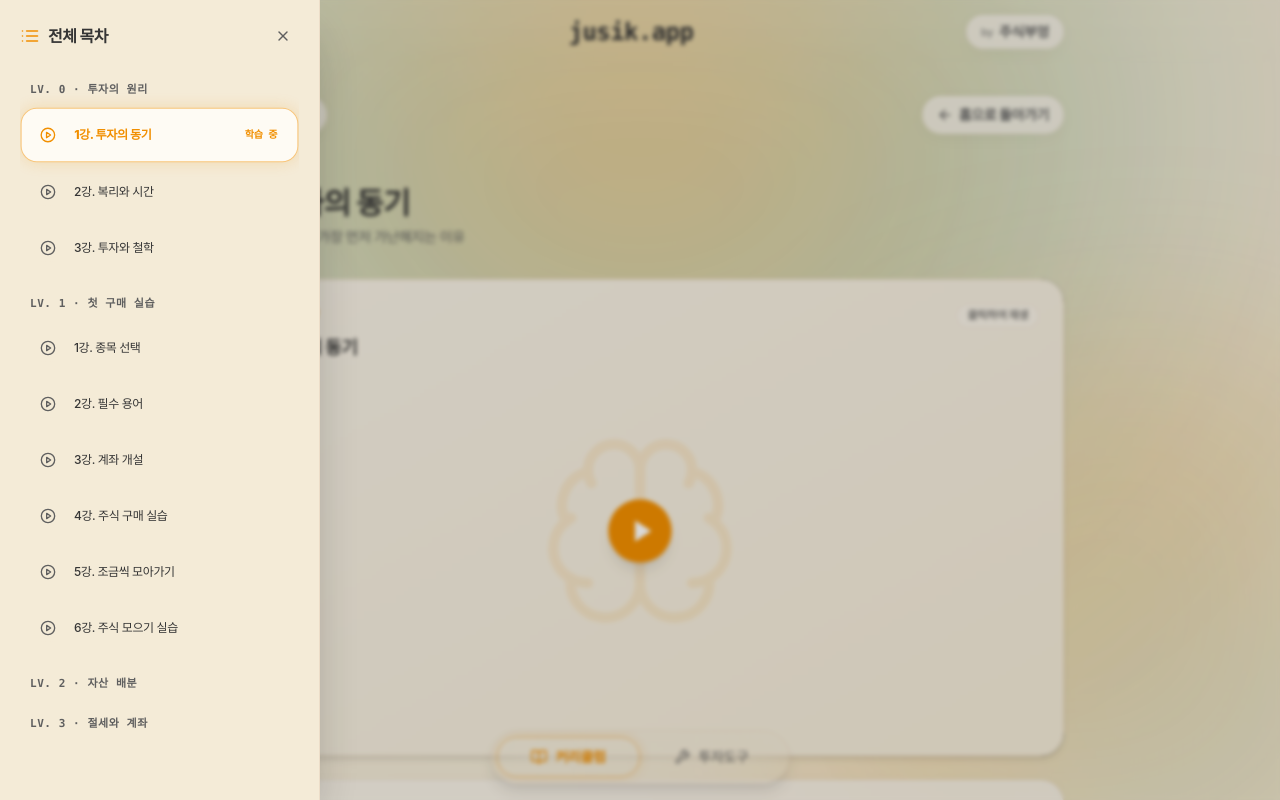
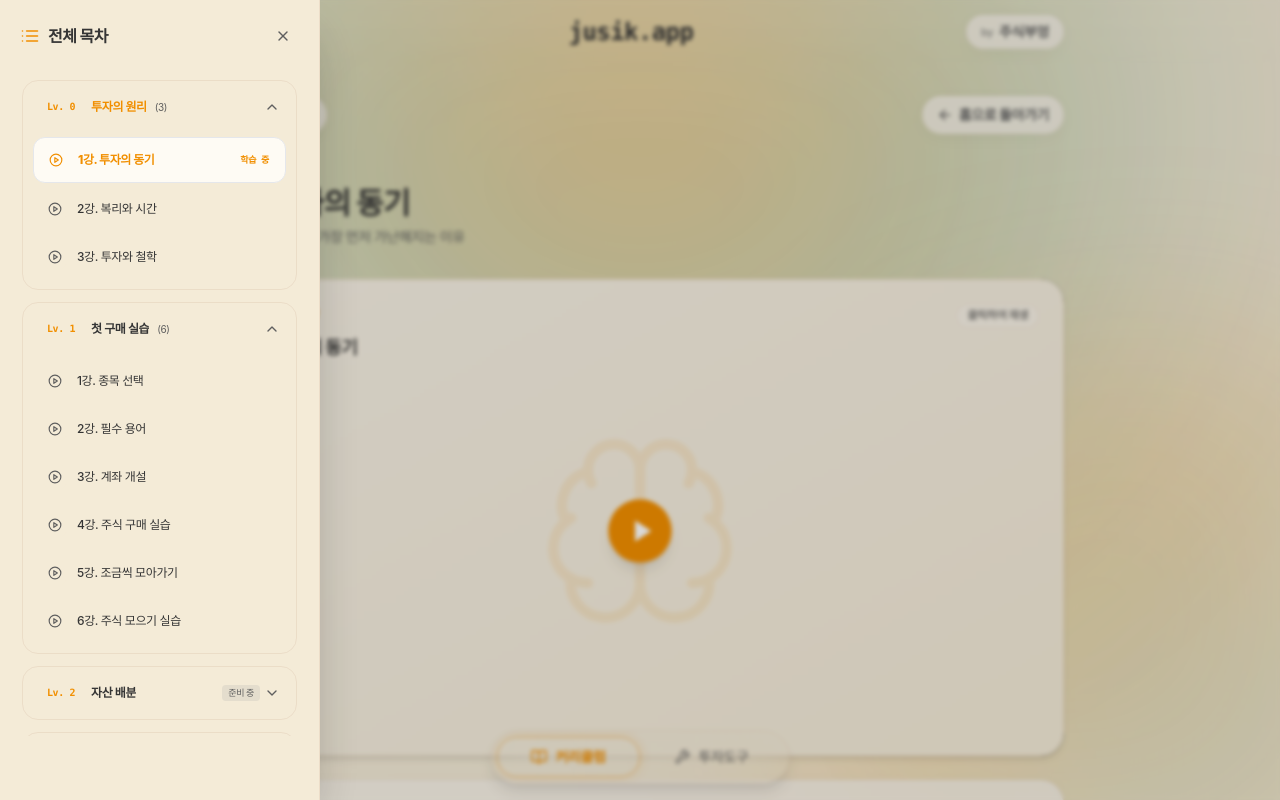
Before and after one commit to hajooi/jusik-app, a Next.js app: page /lesson/lv0-1 in a window 1280 px wide. Both pictures are taken after a click on the button "전체 목차". Shown: the top 800 px of the page. Built offline with nearby package versions, Linux system fonts and the light colour scheme.

Commit message:
feat: Make curriculum index drawer levels collapsible accordion style

```diff
--- a/src/components/SidebarDrawer.tsx
+++ b/src/components/SidebarDrawer.tsx
@@ -3,7 +3,7 @@
 import { useState } from 'react';
 import Link from 'next/link';
 import { CURRICULUM_DATA } from '@/data/curriculum';
-import { List, X, PlayCircle, CheckCircle2, ChevronRight } from 'lucide-react';
+import { List, X, PlayCircle, ChevronDown } from 'lucide-react';
 
 interface SidebarDrawerProps {
   currentLessonId: string;
@@ -27,6 +27,23 @@ export default function SidebarDrawer({ currentLessonId }: SidebarDrawerProps) {
     setIsMobileOpen(true);
   };
 
+  // Find current level to auto-expand it by default
+  const [openLevels, setOpenLevels] = useState<Record<string, boolean>>(() => {
+    const initial: Record<string, boolean> = {};
+    CURRICULUM_DATA.forEach((lvl) => {
+      const containsCurrent = lvl.lessons.some((l) => l.id === currentLessonId);
+      initial[lvl.id] = containsCurrent || lvl.levelNumber === 0 || lvl.levelNumber === 1;
+    });
+    return initial;
+  });
+
+  const toggleLevel = (levelId: string) => {
+    setOpenLevels((prev) => ({
+      ...prev,
+      [levelId]: !prev[levelId],
+    }));
+  };
+
   const renderContent = () => (
     <div className="space-y-5">
       {/* Top Header Row */}
@@ -43,15 +60,57 @@ export default function SidebarDrawer({ currentLessonId }: SidebarDrawerProps) {
         </button>
       </div>
 
-      <div className="space-y-5 max-h-[calc(100vh-140px)] overflow-y-auto px-0.5 py-1">
-        {CURRICULUM_DATA.map((level) => (
-          <div key={level.id} className="space-y-2">
-            <div className="flex items-center justify-between text-[11px] font-extrabold text-[var(--text-secondary)] px-2 font-mono uppercase tracking-wider">
-              <span>Lv. {level.levelNumber} · {level.badgeText}</span>
+      <div className="space-y-3 max-h-[calc(100vh-140px)] overflow-y-auto px-0.5 py-1">
+        {CURRICULUM_DATA.map((level) => {
+          const isOpen = !!openLevels[level.id];
+          const hasLessons = level.lessons.length > 0;
+          const containsCurrent = level.lessons.some((l) => l.id === currentLessonId);
+
+          return (
+            <div
+              key={level.id}
+              className="space-y-1.5 border border-[var(--border-color)] rounded-2xl p-1.5 transition-all bg-[var(--bg-main)]/50 hover:border-[var(--accent-orange)]/30"
+            >
+              {/* Level Accordion Header Button */}
+              <button
+                onClick={() => toggleLevel(level.id)}
+                className={`w-full flex items-center justify-between p-2.5 rounded-xl text-xs font-bold transition-all text-left ${
+                  containsCurrent
+                    ? 'text-[var(--accent-orange)] bg-[var(--accent-orange)]/10 font-extrabold'
+                    : 'text-[var(--text-primary)] hover:bg-[var(--card-hover)]'
+                }`}
+              >
+                <div className="flex items-center gap-2 min-w-0">
+                  <span className="text-[10px] font-extrabold px-2 py-0.5 rounded-md bg-[var(--accent-orange)]/15 text-[var(--accent-orange)] font-mono shrink-0">
+                    Lv. {level.levelNumber}
+                  </span>
+                  <span className="truncate text-xs font-bold">{level.title}</span>
+                  {hasLessons && (
+                    <span className="text-[10px] text-[var(--text-secondary)] font-normal shrink-0">
+                      ({level.lessons.length})
+                    </span>
+                  )}
                 </div>
 
-            <div className="space-y-1">
-              {level.lessons.map((lesson) => {
+                <div className="flex items-center gap-1 shrink-0 ml-1">
+                  {level.isComingSoon && (
+                    <span className="text-[9px] px-1.5 py-0.2 rounded bg-neutral-400/20 text-[var(--text-secondary)] font-medium">
+                      준비 중
+                    </span>
+                  )}
+                  <ChevronDown
+                    className={`w-4 h-4 text-[var(--text-secondary)] transition-transform duration-200 ${
+                      isOpen ? 'rotate-180 text-[var(--accent-orange)]' : ''
+                    }`}
+                  />
+                </div>
+              </button>
+
+              {/* Accordion Content (Lessons List) */}
+              {isOpen && (
+                <div className="space-y-1 pt-1 px-1 pb-1">
+                  {hasLessons ? (
+                    level.lessons.map((lesson) => {
                       const isActive = lesson.id === currentLessonId;
 
                       return (
@@ -63,40 +122,46 @@ export default function SidebarDrawer({ currentLessonId }: SidebarDrawerProps) {
                               e.preventDefault();
                               handleClose();
                             } else {
-                        // Close modal instantly without artificial navigation delays
                               setIsMobileOpen(false);
                               setIsClosing(false);
                             }
                           }}
-                    className={`group flex items-center gap-3 p-3 rounded-2xl text-xs transition-all duration-300 ${
+                          className={`group flex items-center gap-2.5 p-2.5 rounded-xl text-xs transition-all duration-200 ${
                             isActive
-                        ? 'bg-[var(--card-hover)] border border-[rgba(241,143,1,0.5)] shadow-[0_0_15px_rgba(241,143,1,0.2)] text-[var(--accent-orange)] font-extrabold scale-[1.01]'
+                              ? 'bg-[var(--card-hover)] border border-[var(--accent-orange)]/50 text-[var(--accent-orange)] font-extrabold shadow-xs'
                               : 'text-[var(--text-primary)] hover:bg-[var(--card-hover)] hover:text-[var(--accent-orange)] font-medium'
                           }`}
                         >
-                    <div className={`w-7 h-7 rounded-xl flex items-center justify-center shrink-0 transition-colors ${
+                          <div
+                            className={`w-6 h-6 rounded-lg flex items-center justify-center shrink-0 transition-colors ${
                               isActive
-                        ? 'bg-[var(--accent-orange)]/20 text-[var(--accent-orange)] font-bold'
-                        : 'bg-[var(--bg-main)] text-[var(--text-secondary)] group-hover:text-[var(--accent-orange)] group-hover:bg-[var(--accent-orange)]/10'
-                    }`}>
-                      <PlayCircle className="w-4 h-4 stroke-[2]" />
+                                ? 'bg-[var(--accent-orange)]/20 text-[var(--accent-orange)]'
+                                : 'bg-[var(--bg-main)] text-[var(--text-secondary)] group-hover:text-[var(--accent-orange)]'
+                            }`}
+                          >
+                            <PlayCircle className="w-3.5 h-3.5 stroke-[2]" />
                           </div>
 
                           <span className="truncate flex-1">{lesson.title}</span>
 
-                    {isActive ? (
-                      <span className="text-[10px] font-extrabold px-2 py-0.5 rounded-full bg-[var(--accent-orange)]/15 text-[var(--accent-orange)] shrink-0 font-mono">
+                          {isActive && (
+                            <span className="text-[9px] font-extrabold px-1.5 py-0.5 rounded-md bg-[var(--accent-orange)]/15 text-[var(--accent-orange)] shrink-0 font-mono">
                               학습 중
                             </span>
-                    ) : (
-                      <ChevronRight className="w-3.5 h-3.5 shrink-0 opacity-0 group-hover:opacity-100 text-[var(--accent-orange)] transition-opacity" />
                           )}
                         </Link>
                       );
+                    })
+                  ) : (
+                    <div className="p-3 text-center text-xs text-[var(--text-secondary)] font-medium bg-[var(--bg-main)]/40 rounded-xl">
+                      강의 준비 중입니다 🚀
+                    </div>
+                  )}
+                </div>
+              )}
+            </div>
+          );
         })}
-            </div>
-          </div>
-        ))}
       </div>
     </div>
   );
```
Lines whose indentation alone changed are shown as unchanged.
